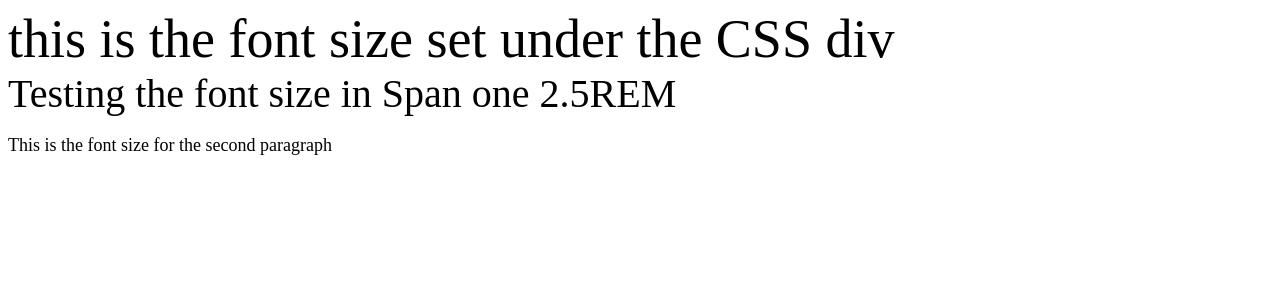
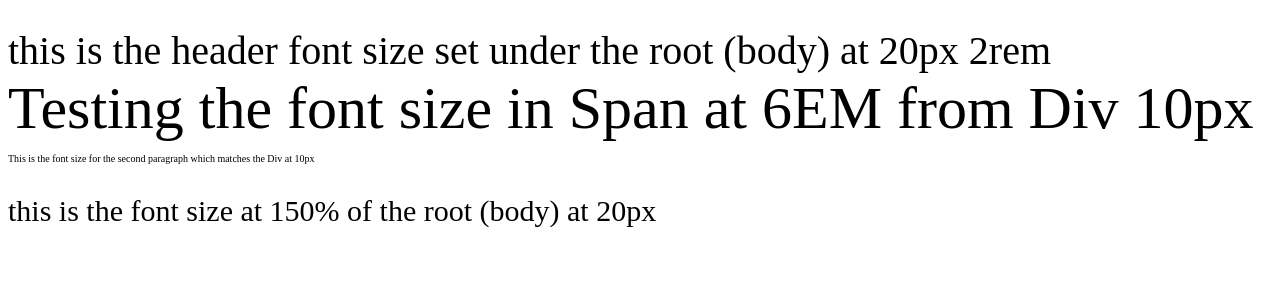
Before and after one commit to DMcDonald57/W3BMeasurments, a plain HTML site: page index.html in a window 1280 px wide. Drawn offline with Linux system fonts and the light colour scheme.

Commit message:
Added footer to show %

```diff
--- a/index.html
+++ b/index.html
@@ -7,11 +7,17 @@
     <title>Measurments Units</title>
     <link rel="stylesheet" href="style.css">
 </head>
+<h1></h1>
 <body>
     <div>
-        <header> this is the font size set under the CSS div </header>
-        <span>Testing the font size in Span one 2.5REM</span>
-        <p>This is the font size for the second paragraph</p>
+        <header> this is the header font size set under the root (body) at 20px 2rem </header>
+        <span>Testing the font size in Span at 6EM from Div 10px</span>
+        <p>This is the font size for the second paragraph which matches the Div at 10px</p>
     </div>
+    <footer>
+        <p>this is the font size at 150% of the root (body) at 20px</p>
+        <img src="" alt="">
+    </footer>
+
 </body>
 </html>
--- a/style.css
+++ b/style.css
@@ -1,14 +1,18 @@
-body{
-
-    font-size:20px;
+html{
+    font-size: 20px;
 }
 
 div{
-    font-size: 18px;
+    font-size: 10px;
 }
+
 header{
-    font-size: 3em;
+    font-size: 2rem;
 }
+
 span{
-    font-size: 2.5rem;
+    font-size: 6em;
 }
+footer{
+    font-size: 150%;
+}
```
